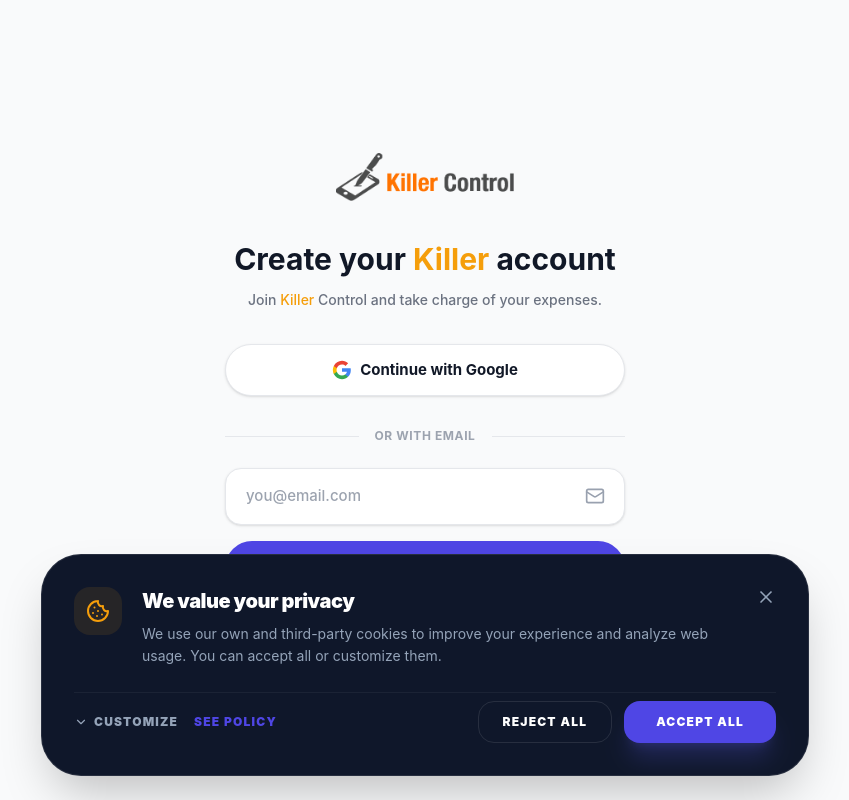
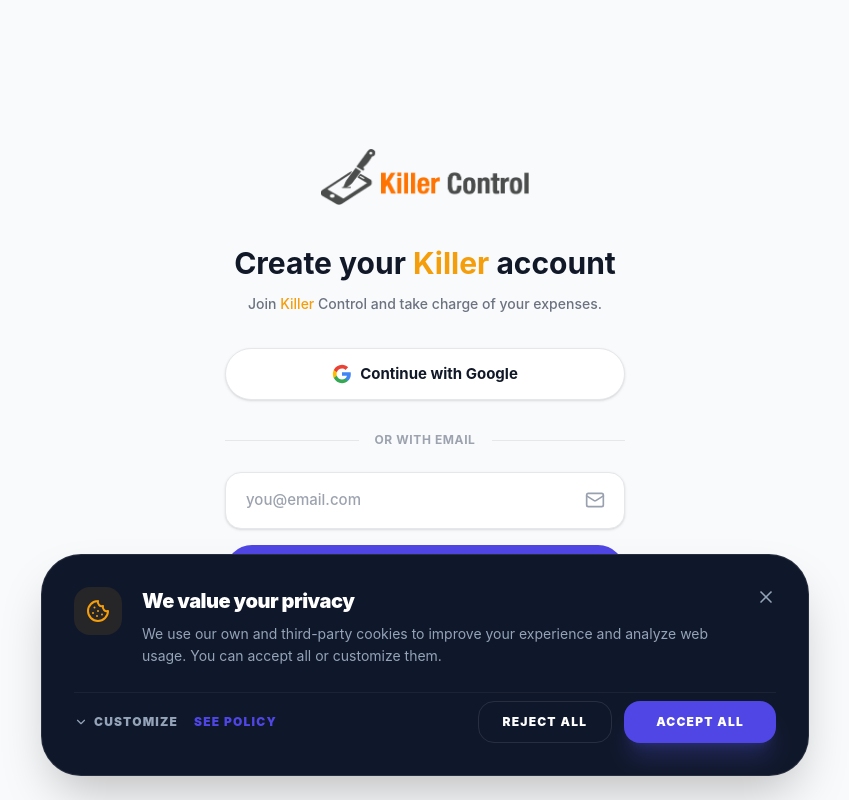
Before and after one commit to ranndoneur26/killer-control, a React (Vite) app: page /signup in a window 1280 px wide. Shown: the whole page, without its empty margins (215-1064 px from the left). Built offline with nearby package versions, Linux system fonts and the light colour scheme; no server answers.

Commit message:
style: logo size optimization (+20%) and position stability fixes

```diff
--- a/src/components/HeroHeader.jsx
+++ b/src/components/HeroHeader.jsx
@@ -26,7 +26,7 @@
       <div className="max-w-7xl mx-auto px-4 sm:px-6 lg:px-8">
         <div className="flex justify-between items-center h-16">
           <RouterLink to="/" className="flex items-center gap-2">
-            <Logo className="h-8" />
+            <Logo className="h-10" />
           </RouterLink>
 
           {/* Desktop Menu */}
--- a/src/components/LandingPage.jsx
+++ b/src/components/LandingPage.jsx
@@ -424,7 +424,7 @@
             <div className="flex flex-col gap-3">
               <span className="text-gray-400 mb-1 pb-2 border-b border-[#f1f5f9]">{t('footer.brand')}</span>
               <div className="flex items-center gap-2 justify-center md:justify-start">
-                <Logo className="h-7" />
+                <Logo className="h-9" />
               </div>
             </div>
           </div>
--- a/src/components/LegalPage.jsx
+++ b/src/components/LegalPage.jsx
@@ -21,7 +21,7 @@
                     >
                         <ArrowLeft size={18} /> {t('common.back') || 'Volver'}
                     </button>
-                    <Logo className="h-8" />
+                    <Logo className="h-10" />
                 </div>
 
                 <div className="bg-[var(--bg-surface)] border border-[var(--border)] rounded-[2.5rem] p-8 md:p-12 shadow-xl">
--- a/src/components/Login.jsx
+++ b/src/components/Login.jsx
@@ -106,7 +106,7 @@
 
         {/* Logo */}
         <div className="flex justify-center mb-10">
-          <Logo className="h-12" />
+          <Logo className="h-14" />
         </div>
 
         {/* Heading — animates when switching login/register/reset */}
--- a/src/components/Logo.jsx
+++ b/src/components/Logo.jsx
@@ -1,17 +1,17 @@
 import React from 'react';
 
-const Logo = ({ className = "h-8" }) => {
+const Logo = ({ className = "h-12" }) => {
     return (
-        <div className="flex items-center">
+        <div className={`flex items-center justify-center shrink-0 ${className}`}>
             <img
                 src="/images/killer_control_pos.png"
                 alt="Killer Control"
-                className={`${className} w-auto block dark:hidden`}
+                className="h-full w-auto block dark:hidden object-contain"
             />
             <img
                 src="/images/killer_control_neg.png"
                 alt="Killer Control"
-                className={`${className} w-auto hidden dark:block`}
+                className="h-full w-auto hidden dark:block object-contain"
             />
         </div>
     );
--- a/src/components/Onboarding.jsx
+++ b/src/components/Onboarding.jsx
@@ -62,7 +62,7 @@
       {/* Content Area */}
       <div className="text-center pb-8">
         <div className="flex justify-center mb-6">
-          <Logo className="h-10" />
+          <Logo className="h-12" />
         </div>
 
         <p className="text-[var(--text-secondary)] mb-8 mx-auto max-w-[280px]">
--- a/src/components/ResetPasswordPage.jsx
+++ b/src/components/ResetPasswordPage.jsx
@@ -63,7 +63,7 @@
         <div className="min-h-screen bg-[var(--bg)] flex items-center justify-center p-4">
             <div className="max-w-md w-full bg-[var(--bg-surface)] border border-[var(--border)] rounded-[2.5rem] p-8 shadow-xl text-center">
                 <div className="mb-8 flex justify-center">
-                    <Logo className="h-10" />
+                    <Logo className="h-12" />
                 </div>
 
                 {status === 'loading' && (
--- a/src/components/SignupPage.jsx
+++ b/src/components/SignupPage.jsx
@@ -52,7 +52,7 @@
 
         {/* Logo */}
         <div className="flex justify-center mb-10">
-          <Logo className="h-12" />
+          <Logo className="h-14" />
         </div>
 
         {/* Heading */}
--- a/src/components/UserManualModal.jsx
+++ b/src/components/UserManualModal.jsx
@@ -67,7 +67,7 @@
                 <BookOpen size={24} />
               </div>
               <div>
-                <Logo className="h-6 mb-1" />
+                <Logo className="h-[30px] mb-1" />
                 <p className="text-[10px] text-gray-400 uppercase tracking-widest font-black">User Guide</p>
               </div>
             </div>
```
